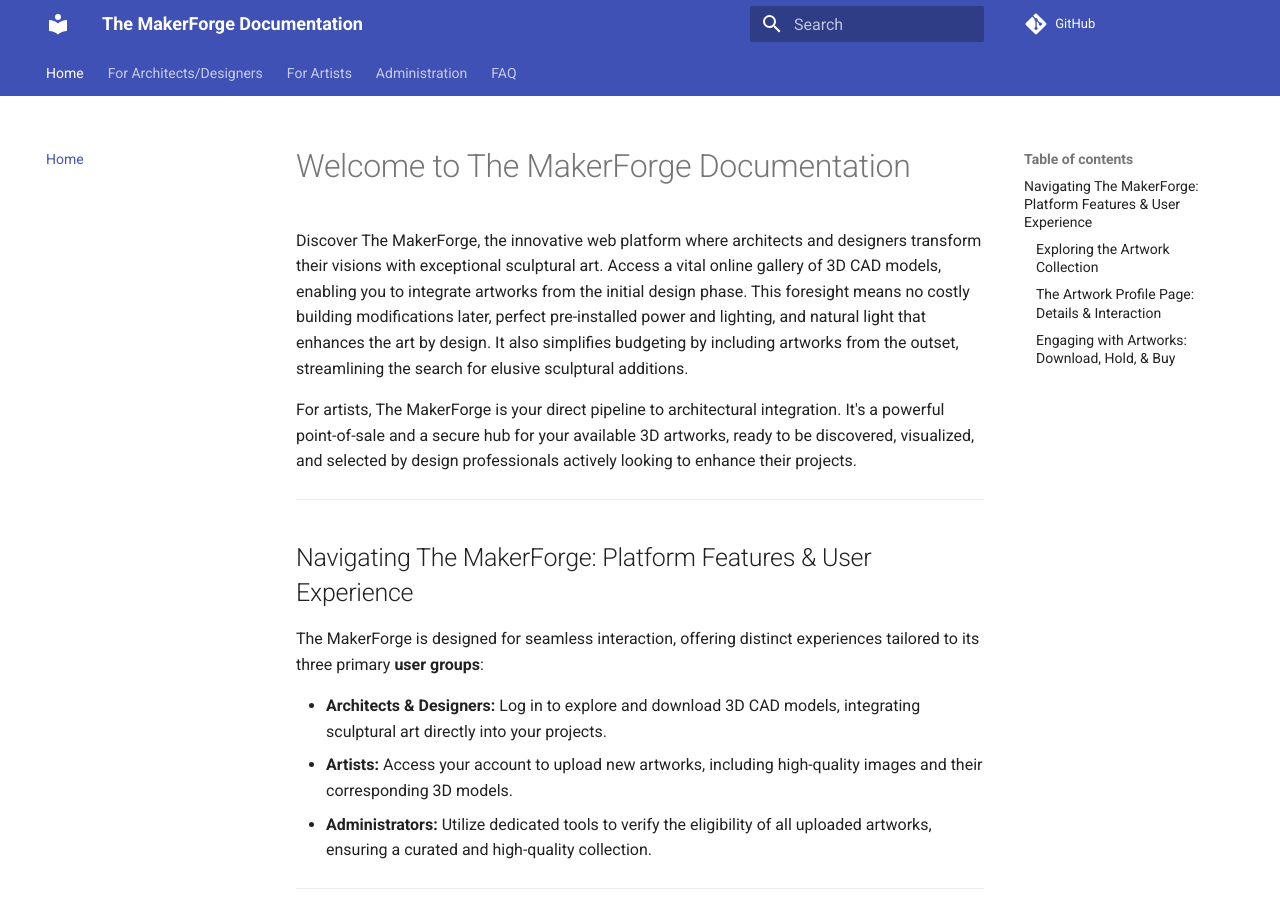
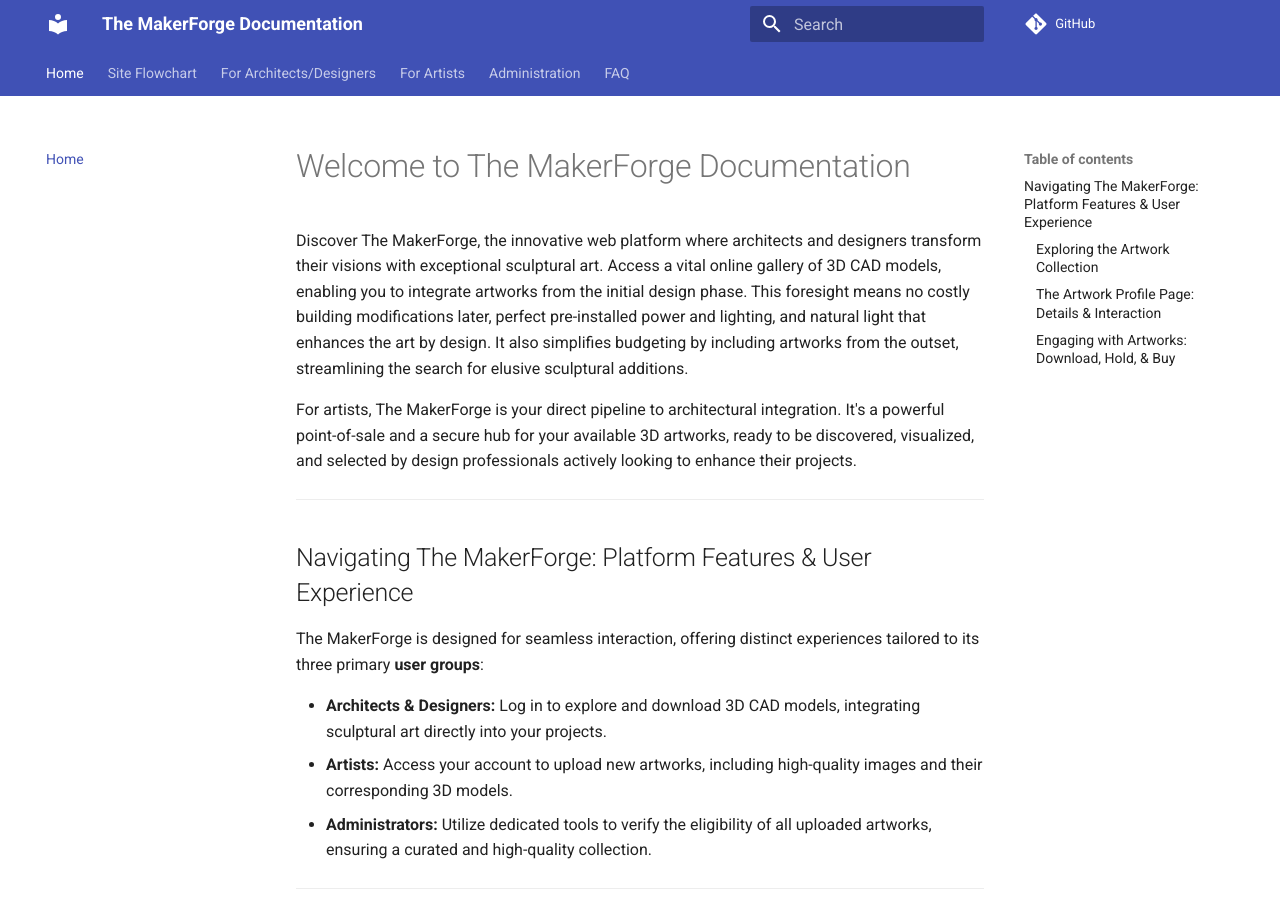
Before and after one commit to antonyant11/the-makerformlab-docs, an MkDocs documentation site: the page built from docs/index.md, in a window 1280 px wide and 900 px high. Built offline with MkDocs 1.6.1 and Material for MkDocs 9.7.7, drawn with Linux system fonts in a browser that asks for light colours; comment, search, counter and statistics services are not loaded.

Commit message:
Initial MkDocs project

```diff
--- a/mkdocs.yml
+++ b/mkdocs.yml
@@ -1,27 +1,34 @@
 site_name: The MakerForge Documentation
-site_url: https://antonyant11.github.io/the-makerforge-docs/ # IMPORTANT: Update this later
-repo_url: https://github.com/antonyant11/the-makerforge-docs/ # IMPORTANT: Update this later
-repo_name: GitHub # This will show a "Source" link to your repo
+site_url: https://antonyant11.github.io/the-makerforge-docs/
+repo_url: https://github.com/antonyant11/the-makerforge-docs/
+repo_name: GitHub
 
 theme:
-  name: material # This activates the beautiful Material for MkDocs theme
+  name: material
   palette:
-    # Optional: Customize colors
     primary: indigo
     accent: light blue
   features:
-    - navigation.tabs # Optional: Adds tabs for top-level navigation
-    - navigation.indexes # Optional: Allows sub-sections to have their own index page
+    - navigation.tabs
+    - navigation.indexes
     - search.suggest
     - search.highlight
     - content.tabs
-    - content.code.copy # Adds a copy button to code blocks
+    - content.code.copy
+
+# This section is crucial for rendering Mermaid diagrams and other features
+markdown_extensions:
+  - pymdownx.superfences # Essential for Mermaid rendering
+  - pymdownx.highlight # For code highlighting (good practice)
+  - pymdownx.arithmatex # Often included with superfences, good for math if needed
+  - extra # Enables additional Markdown features often used with Material for MkDocs
 
 nav:
-  - Home: index.md # Your homepage
+  - Home: index.md
+  - 'Site Flowchart': flowchart.md
   - 'For Architects/Designers':
     - 'Getting Started': 'architects/getting-started.md'
-    - 'Browse Artworks': 'architects/browse.md' # Corrected path
+    - 'Browse Artworks': 'architects/browse.md' # CORRECTED: Now matches the renamed file
     - 'Interacting with Artworks': 'architects/interacting.md'
   - 'For Artists':
     - 'Getting Started': 'artists/getting-started.md'
```
Also changed, not shown: docs/flowchart.md (added, +1 -0 lines), docs/img/the_makerforge_flowchart.svg (added).
